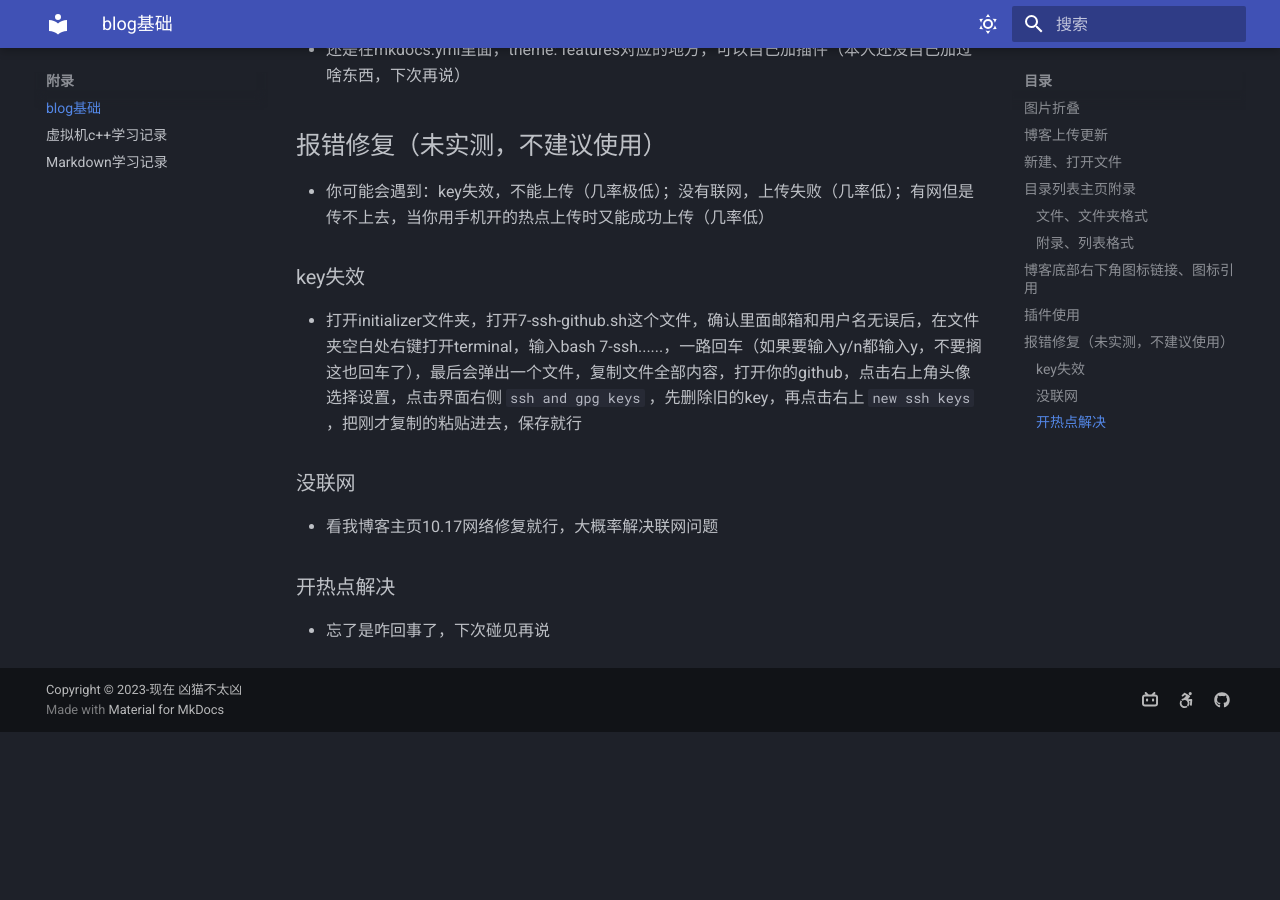
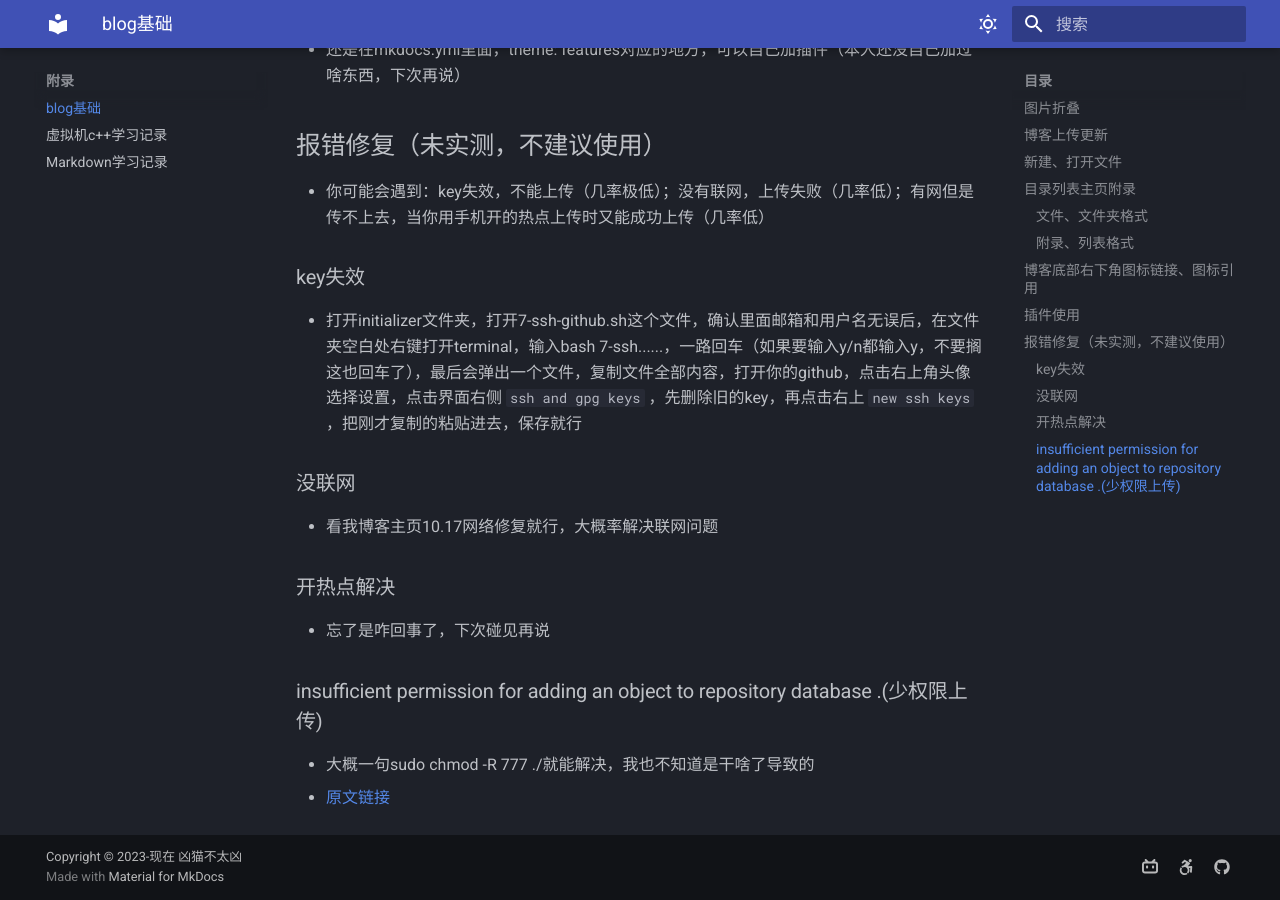
Before and after one commit to Xmbtx/xmbtx-blog, an MkDocs documentation site: the page built from docs/blog/blog.md, in a window 1280 px wide and 900 px high, scrolled down 3054 px. Built offline with MkDocs 1.6.1 and Material for MkDocs 9.7.7, drawn with Linux system fonts in a browser that asks for light colours; before the commit the page ends 3786 px from its top, so only the background shows below that.

Commit message:
2023-11-13_19:25:57 update

```diff
--- a/docs/blog/blog.md
+++ b/docs/blog/blog.md
@@ -113,3 +113,8 @@
 ### 开热点解决
 
 - 忘了是咋回事了，下次碰见再说
+
+### insufficient permission for adding an object to repository database .(少权限上传)
+
+- 大概一句sudo chmod -R 777 ./就能解决，我也不知道是干啥了导致的
+- [原文链接](https://blog.csdn.net/cheng1a/article/details/126101129)
```
Also changed, not shown: docs/friends.md (+0 -2 lines).
